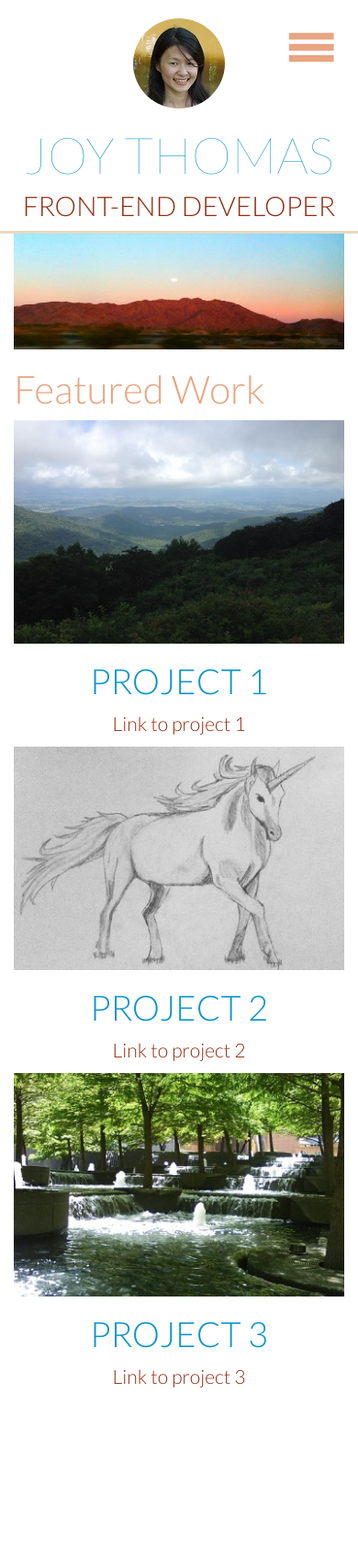
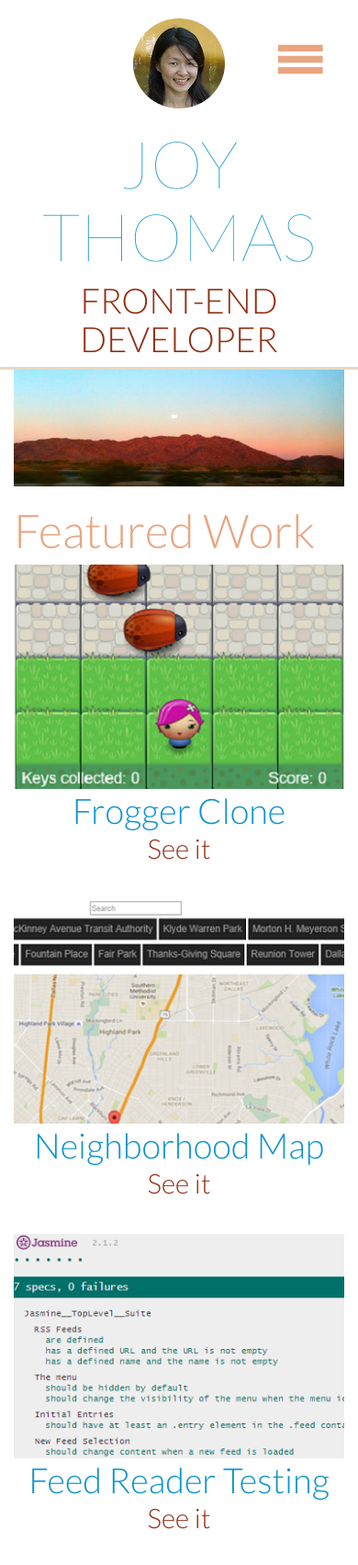
Before and after one commit to joylol/p1-portfolio-jt, a website: page index.html in a window 390 px wide. Shown: the whole page at 92% size. Before the commit the page ends 1522 px from the top, so only its background shows below. Drawn offline with Linux system fonts and the light colour scheme.

Commit message:
Add new project images, update project descriptions, and modify font sizes on css

```diff
--- a/css/style.css
+++ b/css/style.css
@@ -6,7 +6,7 @@ body {
 
 .text-muted {
   color: #e9a581;
-  font-size: 5vmax;
+  font-size: 4.5vmax;
 }
 
 .text-thin {
@@ -14,11 +14,11 @@ body {
 }
 
 .title-super {
-  font-size: 6.5vmax;
+  font-size: 5.5vmax;
 }
 
 .project-super {
-  font-size: 4.5vmax;
+  font-size: 2vmax;
 }
 
 .title-myphoto {
@@ -36,12 +36,28 @@ body {
 
 h4 {
   color: #912e12;
-  font-size: 3.5vmax;
+  font-size: 2.5vmax;
+}
+
+h3 {
+  margin-bottom: 0px;
 }
 
 a {
   color: #912e12;
-  font-size: 2.5vmax;
+  font-size: 2vmax;
+}
+
+p {
+  margin-bottom: 4vmax;
+}
+
+ul {
+  list-style-type: none;
+}
+
+.project-link {
+  font-size: 1.5vmax;
 }
 
 .img-responsive {
@@ -114,6 +130,49 @@ a {
     width: 15vw;
     fill: #e9a581;
   }
+
+  .text-muted {
+    color: #e9a581;
+    font-size: 6vmax;
+  }
+
+  .title-super {
+    font-size: 8.5vmax;
+    weight: 300;
+  }
+
+  .project-super {
+    margin-top: 3px;
+    font-size: 4.5vmax;
+  }
+
+  .title-myphoto {
+    margin: 20px 0px 20px 0px;
+  }
+
+  .modal-body {
+    font-size: 20px;
+  }
+
+  .header-border {
+    background-color: #e9d8c1;
+    height: 3px;
+  }
+
+  h4 {
+    color: #912e12;
+    font-size: 4.5vmax;
+  }
+
+  a {
+    color: #912e12;
+    font-size: 4vmax;
+  }
+
+
+  .project-link {
+    font-size: 3.5vmax;
+  }
 }
 
 @media screen and (max-width: 991px) {
--- a/index.html
+++ b/index.html
@@ -4,7 +4,10 @@
         <meta charset="utf-8">
         <meta http-equiv="X-UA-Compatible" content="IE=edge">
         <meta name="viewport" content="width=device-width, initial-scale=1">
-        <title>Project 1 Portfolio Joy Thomas</title>
+        <meta name="description" content="The portfolio of Joy Thomas, a front end web developer">
+        <meta name="author" content="Joy Thomas">
+        <link rel="icon" href="images/favicon.ico">
+        <title>Joy Thomas | Front End Web Developer</title>
         <link href="http://fonts.googleapis.com/css?family=Lato:100,300" rel="stylesheet">
         <link rel="stylesheet" href="css/bootstrap.min.css">
         <script src="js/jquery-1.11.3.min.js"></script>
@@ -41,9 +44,9 @@
                     <div class="col-md-12">
                         <ul id="drawer" class="nav-list">
                             <li class="nav_item"><a href="index.html">Home</a></li>
-                            <li class="nav_item"><a href="#">About Me</a></li>
-                            <li class="nav_item"><a href="#">Resume</a></li>
-                            <li class="nav_item"><a href="#"> Contact</a></li>
+                            <li class="nav_item"><a href="https://www.linkedin.com/in/joythomas7">LinkedIn</a></li>
+                            <li class="nav_item"><a href="https://github.com/joylol">Github</a></li>
+                            <li class="nav_item"><a href="JoyThomasResume.pdf">Resume</a></li>
                         </ul>
                     </div>
                 </div>
@@ -66,19 +69,19 @@
                     </div>
                     <div class="row text-center">
                         <div class="col-md-4">
-                            <img class="img-responsive" src="images/project1photo.jpg" alt="Project 1 Image" data-toggle="modal" data-target="#project1">
-                            <h3 class="text-uppercase project-super">Project 1</h3>
-                            <p><a href="http://github.com/joylol">Link to project 1</a></p>
+                            <img class="img-responsive" src="images/frogger370x250.png" alt="Arcade Game Frogger Project Image" data-toggle="modal" data-target="#project1">
+                            <h3 class="project-super">Frogger Clone</h3>
+                            <p><a href="http://joylol.github.io/FE-P3-Arcadegame-JT/" class="project-link">See it</a></p>
                         </div>
                         <div class="col-md-4">
-                            <img class="img-responsive" src="images/project2photo.jpg" alt="Project 2 Image" data-toggle="modal" data-target="#project2">
-                            <h3 class="text-uppercase project-super">Project 2</h3>
-                            <p><a href="http://github.com/joylol">Link to project 2</a></p>
+                            <img class="img-responsive" src="images/map370x250.png" alt="Neighborhood Map Project Image" data-toggle="modal" data-target="#project2">
+                            <h3 class="project-super">Neighborhood Map</h3>
+                            <p><a href="http://joylol.github.io/FE-P5a-Neighborhoodmap-JT/" class="project-link">See it</a></p>
                         </div>
                         <div class="col-md-4">
-                            <img class="img-responsive" src="images/project3photo.jpg" alt="Project 3 Image" data-toggle="modal" data-target="#project3">
-                            <h3 class="text-uppercase project-super">Project 3</h3>
-                            <p><a href="http://github.com/joylol">Link to project 3</a></p>
+                            <img class="img-responsive" src="images/jasmine370x250.png" alt="Jasmine Testing Project Image" data-toggle="modal" data-target="#project3">
+                            <h3 class="project-super">Feed Reader Testing</h3>
+                            <p><a href="http://joylol.github.io/FE-P6-FeedReaderTesting-JT/" class="project-link">See it</a></p>
                         </div>
                     </div>
                 </section>
@@ -92,8 +95,8 @@
                         <h4 class="modal-title" id="myModalLabel1">Project 1</h4>
                     </div>
                     <div class="modal-body">
-                        <img class="img-responsive" src="images/project1photo.jpg" alt="Project 1 Photo">
-                        <p>My first project will be described here.</p>
+                        <img class="img-responsive" src="images/frogger370x250.png" alt="Frogger Clone Project Image">
+                        <p>In this project, I displayed a clone of the classic game, Frogger, using HTML5. Then, I coded player, enemies, and other game entities in JavaScript's object-oriented pseudo-classical style</p>
                     </div>
                     <div class="modal-footer">
                         <button type="button" class="btn btn-default" data-dismiss="modal">Close</button>
@@ -108,8 +111,8 @@
                         <h4 class="modal-title" id="myModalLabel2">Project 2</h4>
                     </div>
                     <div class="modal-body">
-                        <img class="img-responsive" src="images/project2photo.jpg" alt="Project 2 Photo">
-                        <p>My second project will be described here.</p>
+                        <img class="img-responsive" src="images/map370x250.png" alt="Neighborhood Map Project Image">
+                        <p>For this project, I built a single-page, responsive application with Knockout.js framework and hosted on GitHub Pages. Using Google Maps API, I added a full-page map that highlights 10 top locations to visit in Dallas, TX. The application can filter locations via list or search bar. I also employed AJAX to Wiki API to allow the user view more information about each location</p>
                     </div>
                     <div class="modal-footer">
                         <button type="button" class="btn btn-default" data-dismiss="modal">Close</button>
@@ -124,8 +127,8 @@
                         <h4 class="modal-title" id="myModalLabel3">Project 3</h4>
                     </div>
                     <div class="modal-body">
-                        <img class="img-responsive" src="images/project3photo.jpg" alt="Project 3 Photo">
-                        <p>My third project will be described here.</p>
+                        <img class="img-responsive" src="images/jasmine370x250.png" alt="Jasmine Testing Project Image">
+                        <p>For this project, I used Jasmine to test the functionality of the provided Google feed reader. Testing ensures the website functions as expected.</p>
                     </div>
                     <div class="modal-footer">
                         <button type="button" class="btn btn-default" data-dismiss="modal">Close</button>
```
Also changed, not shown: images/favicon.ico (added), images/frogger370x250.png (added), images/jasmine370x250.png (added), images/map370x250.png (added), images/portfolio370x250.png (added), 1 other file.
